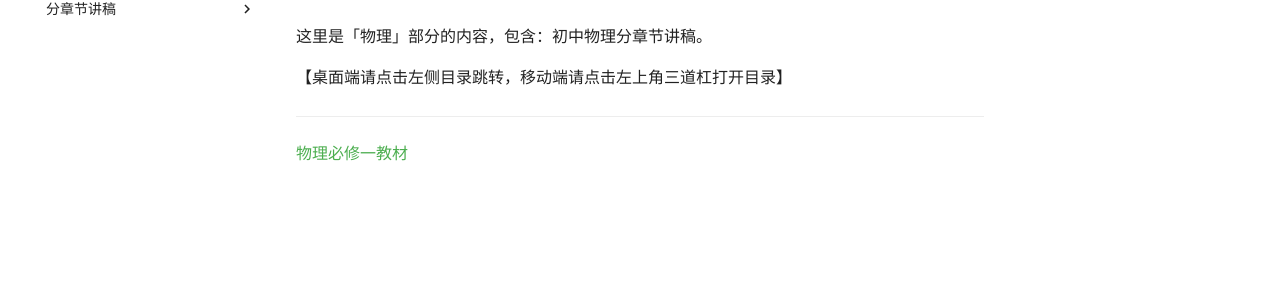
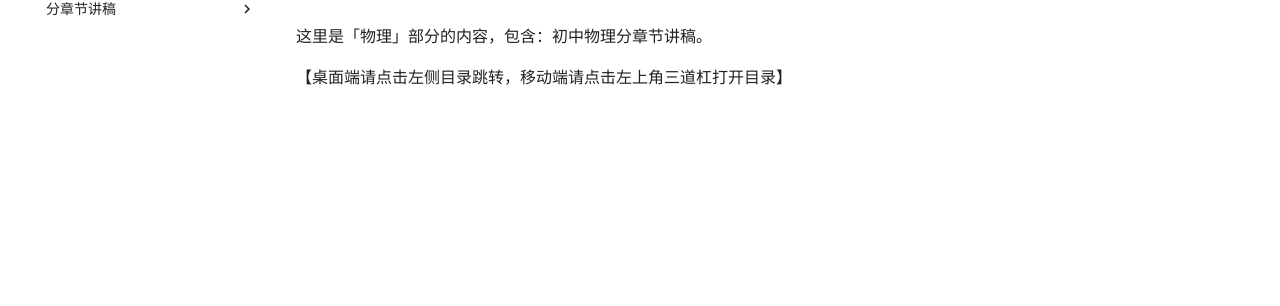
Before and after one commit to HowCam/howcam.github.io, an MkDocs documentation site: the page built from docs/physics/physics-intro.md, in a window 1280 px wide. Shown: the part 204-510 px from the top of the page. Built offline with MkDocs 1.6.1 and Material for MkDocs 9.7.7, drawn with Linux system fonts in a browser that asks for light colours; a script that is not in the unit is left out; comment, search, counter and statistics services are not loaded.

Commit message:
fix: 修复（删除）了教材链接失效的问题
这个地址还能变的吗？？干脆删了算了

```diff
--- a/docs/physics/physics-intro.md
+++ b/docs/physics/physics-intro.md
@@ -1,7 +1,3 @@
 这里是「物理」部分的内容，包含：初中物理分章节讲稿。
 
 【桌面端请点击左侧目录跳转，移动端请点击左上角三道杠打开目录】
-
----
-
-<a href='https://r1-ndr.ykt.cbern.com.cn/edu_product/esp/assets/708256b6-6f06-4d14-89c7-4df16dfe3b81.pkg/pdf.pdf' target='_blank'>物理必修一教材</a>
```
